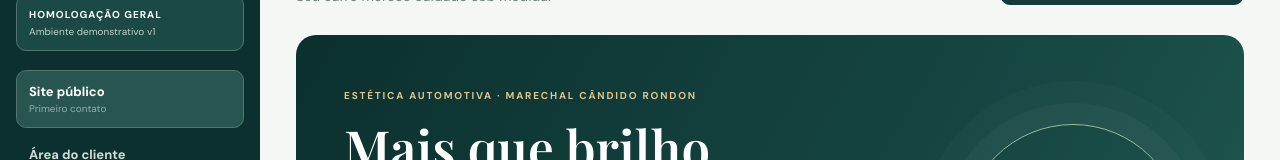
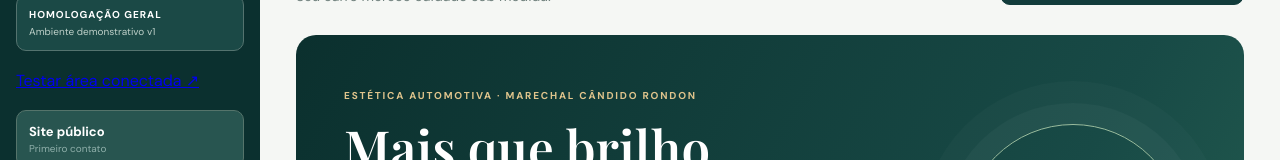
Before and after one commit to lucviscard-prog/qualific.estetic, a Next.js app: page /homologacao in a window 1280 px wide. Shown: the part 209-369 px from the top of the page. Built offline with nearby package versions, Linux system fonts and the light colour scheme.

Commit message:
Link demonstration to authenticated client area

```diff
--- a/app/homologacao/page.tsx
+++ b/app/homologacao/page.tsx
@@ -47,7 +47,7 @@ export default function Homologacao(){
  return <div className="hv">
   <aside className="hv-side">
    <div className="hv-logo"><img src={logo} alt="Qualificar Estética Automotiva"/><span>ESTETIC · STUDIO</span></div>
-   <div className="hv-demoTag"><b>HOMOLOGAÇÃO GERAL</b><span>Ambiente demonstrativo v1</span></div>
+   <div className="hv-demoTag"><b>HOMOLOGAÇÃO GERAL</b><span>Ambiente demonstrativo v1</span></div><a className="hv-liveLink" href="/homologacao/cliente-real">Testar área conectada ↗</a>
    <div className="hv-areaNav">{areas.map(a=><button key={a.id} className={area===a.id?"active":""} onClick={()=>navigate(a.id,menus[a.id][0].id)}><strong>{a.name}</strong><small>{a.subtitle}</small></button>)}</div>
    <div className="hv-sideDivider"/>
    <div className="hv-nav">{menus[area].map(m=><button key={m.id} className={tab===m.id?"active":""} onClick={()=>navigate(area,m.id)}><span className="hv-navIcon">{m.icon}</span>{m.name}</button>)}</div>
```
